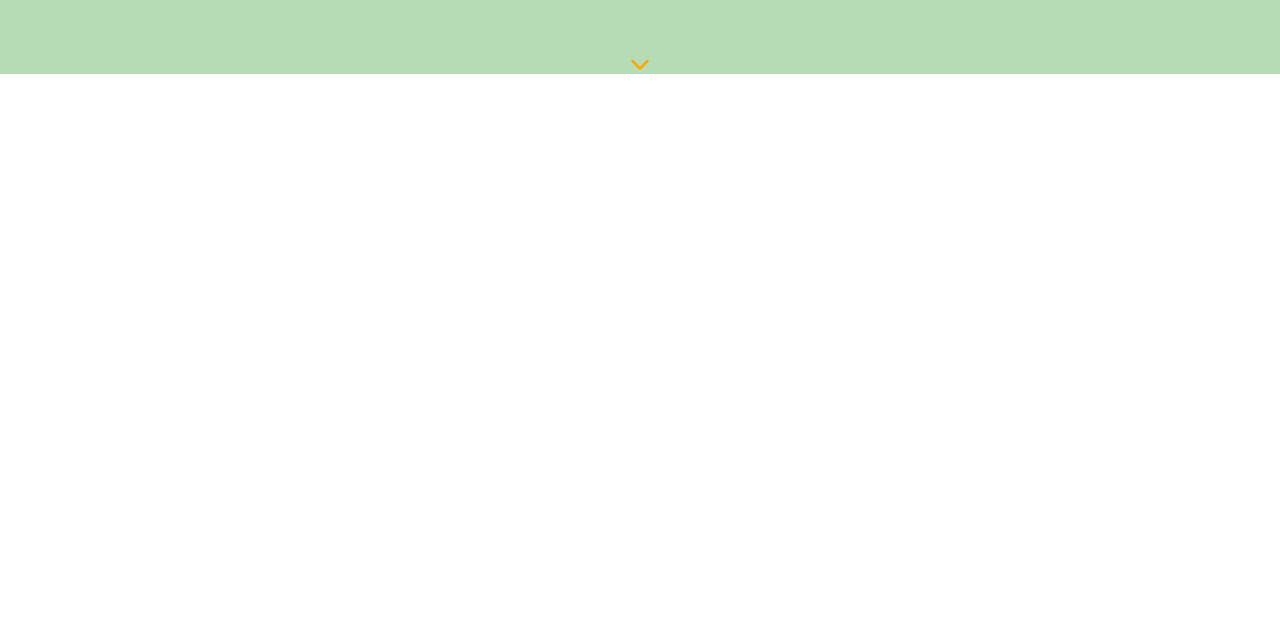
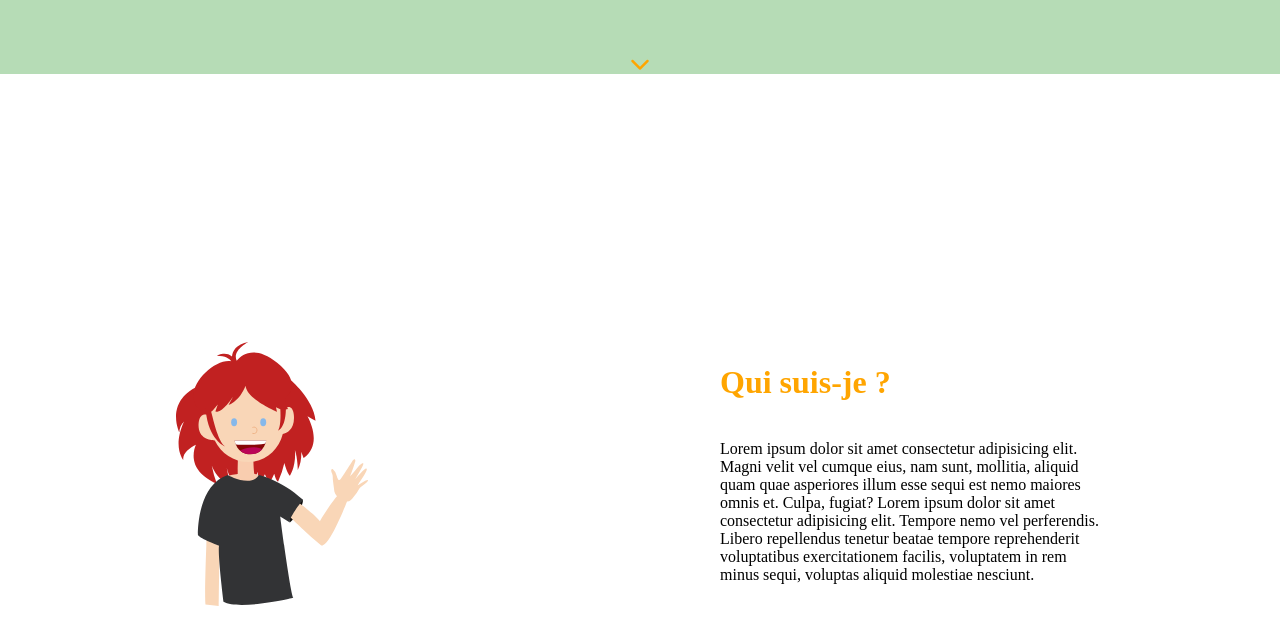
Before and after one commit to Iouize/portfolio, a plain HTML site: page index.html in a window 1280 px wide. Shown: the part 726-1370 px from the top of the page. Before the commit the page ends 800 px from the top, so only its background shows below. Drawn offline with Linux system fonts and the light colour scheme.

Commit message:
Ajout de la section qui-suis-je

```diff
--- a/index.html
+++ b/index.html
@@ -10,14 +10,31 @@
     <section class="home">
         <nav>
             <ul>
-                <li>Qui suis-je ?</li>
-                <li>CV</li>
-                <li>Contact</li>
+                <li><a href="">Qui suis-je ?</a></li>
+                <li><a href="">CV</a></li>
+                <li><a href="">Contact</a></li>
             </ul>
         </nav>
         <h1>Louise <span>Delauney</span></h1>
         <i class="fas fa-chevron-down"></i>
     </section>
+    <section class="description">
+        <div class="illustrationLouise">
+            <img src="img/moi.svg" alt="Illustration de Louise Delauney">
+        </div>
+        <article>
+            <h2>Qui suis-je ?</h2>
+            <p>
+                Lorem ipsum dolor sit amet consectetur adipisicing elit.
+                Magni velit vel cumque eius, nam sunt, mollitia, aliquid
+                quam quae asperiores illum esse sequi est nemo maiores omnis et.
+                Culpa, fugiat? Lorem ipsum dolor sit amet consectetur adipisicing elit.
+                Tempore nemo vel perferendis. Libero repellendus tenetur beatae tempore
+                reprehenderit voluptatibus exercitationem facilis, voluptatem in rem minus
+                sequi, voluptas aliquid molestiae nesciunt.
+            </p>
+        </article>
+    </section>
     <script src="script.js" ></script>
     <script src="https://kit.fontawesome.com/37c6e412e3.js" crossorigin="anonymous"></script>
 </body>
--- a/styles.css
+++ b/styles.css
@@ -6,9 +6,19 @@
     list-style: none;
 }
 
+img {
+    width: 100%;
+}
+
+:root {
+    --main-color : orange;
+}
+
+/*********HOME**********/
+
 .home {
     height: 100vh;
-    color: orange;
+    color: var(--main-color);
 }
 
 .home ul {
@@ -18,8 +28,12 @@
 }
 
 .home li {
-    font-size: 1.5em;
+    font-size: 1.25em;
     padding: 2.5%;
+}
+
+.home li a {
+    color : var(--main-color);
 }
 
 .home h1 {
@@ -38,3 +52,26 @@
     bottom: 0;
     font-size: 1.25em;
 }
+
+/**********QUI SUIS-JE*************/
+
+.description {
+    height: 100vh;
+    display: flex;
+    justify-content: space-around;
+    align-items: center;
+}
+
+.description .illustrationLouise {
+    width: 15vw;
+}
+
+.description article {
+    width: 30vw;
+}
+
+.description h2 {
+    color : var(--main-color);
+    font-size: 2em;
+    margin-bottom: 10%;
+}
```
Also changed, not shown: img/moi.svg (added).
